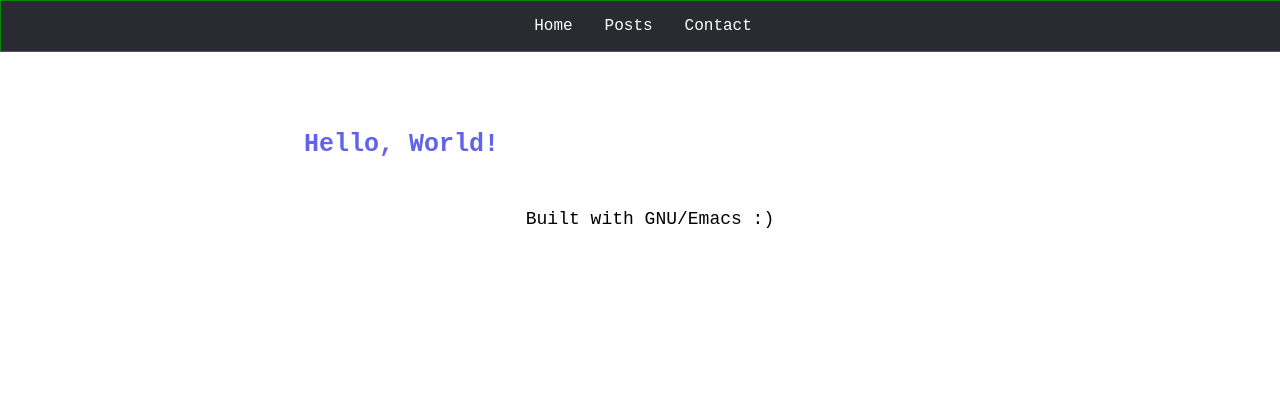
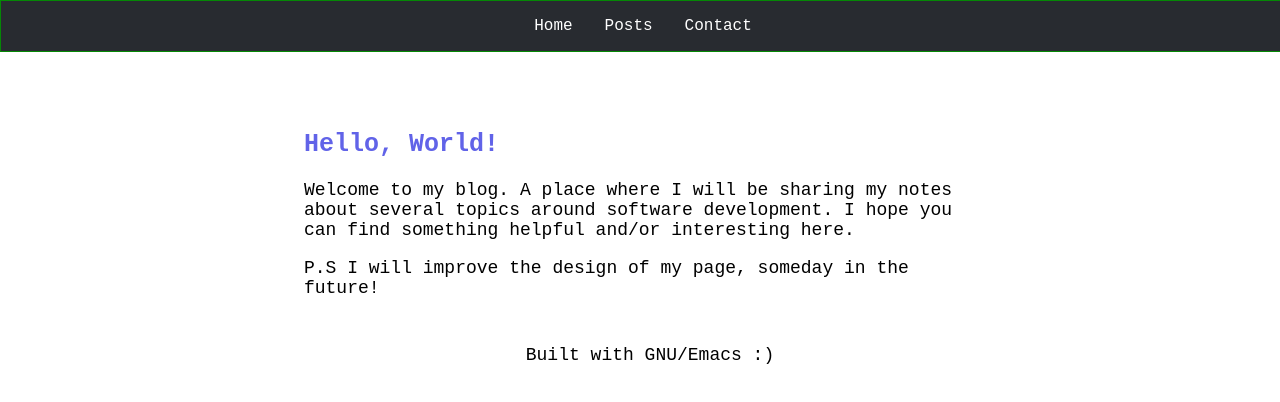
Before and after one commit to knaiskes/knaiskes.github.io, a plain HTML site: page index.html in a window 1280 px wide. Drawn offline with Linux system fonts and the light colour scheme.

Commit message:
Deploying to gh-pages from @ knaiskes/knaiskes.github.io@96cab21712e0b0fb37397da1f97cc75b3e6973b1 🚀

```diff
--- a/index.html
+++ b/index.html
@@ -13,8 +13,19 @@
 </div>
 <div id="content">
 
-<div id="outline-container-orgd9dd0de" class="outline-2">
-<h2 id="orgd9dd0de">Hello, World!</h2>
+<div id="outline-container-org2f2a15d" class="outline-2">
+<h2 id="org2f2a15d">Hello, World!</h2>
+<div class="outline-text-2" id="text-org2f2a15d">
+<p>
+Welcome to my blog. A place where I will be sharing my notes about several
+topics around software development. I hope you can find something helpful
+and/or interesting here.
+</p>
+
+<p>
+P.S I will improve the design of my page, someday in the future!
+</p>
+</div>
 </div>
 </div>
 <div id="postamble" class="status">
```
